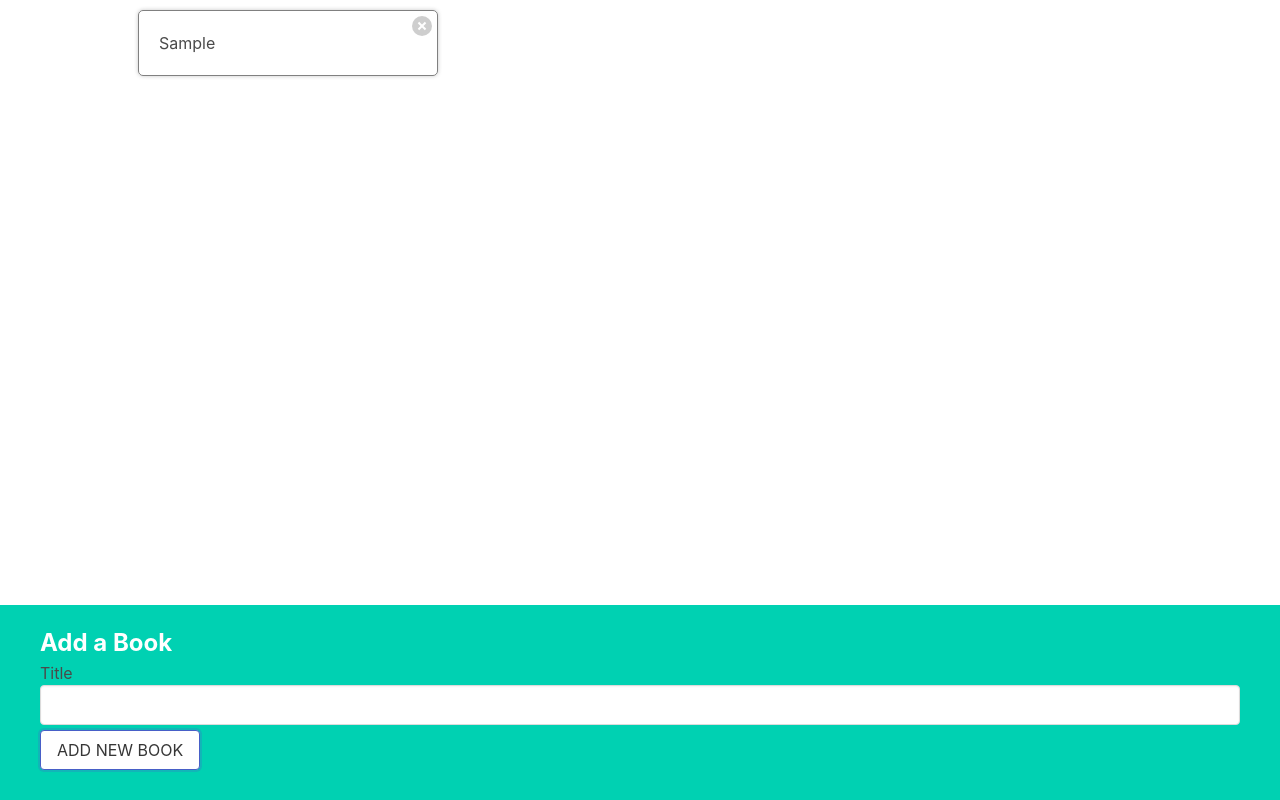
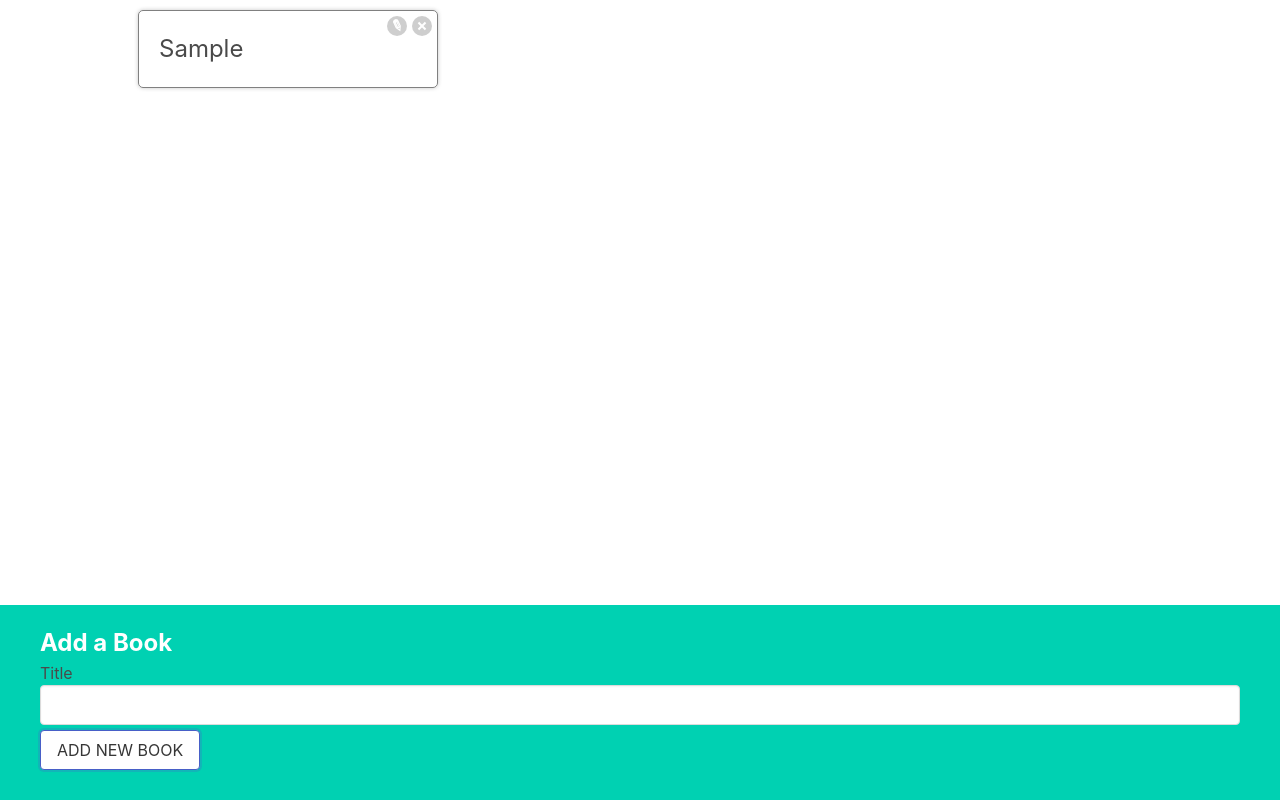
Before and after one commit to andbudha/books-app, a React (Create React App) app: page / in a window 1280 px wide. Both pictures are taken after typing "Sample" into the empty fields and a click on the button "ADD NEW BOOK". Built offline with nearby package versions, Linux system fonts and the light colour scheme.

Commit message:
BookShow comp. updated

```diff
--- a/src/components/BookShow.js
+++ b/src/components/BookShow.js
@@ -1,17 +1,37 @@
-import React from 'react';
+import React, {useState} from 'react';
+import {BookEdit} from "./BookEdit";
 
 export const BookShow = ({book, onDelete}) => {
 
+    //title editor state
+    const [showEdit, setShowEdit]=useState(false);
+
     //book deleting by id func
-    const onClikHandler = () => {
+    const onClickDeleteHandler = () => {
         onDelete(book.id);
     }
+
+    //title editing func
+    const onClickEditHandler = () => {
+        setShowEdit(!showEdit);
+    }
+
+    //title&title-editing conditioning
+    let content = <h3>{book.title}</h3>
+
+    if(showEdit){
+        content = <BookEdit/>;
+    }
+
     return (
         <div className={'book-show'}>
-            {book.title}
+            {content}
             <div className={'actions'}>
-                <button className={'delete'} onClick={onClikHandler}>
-                    X
+                <button className={'edit'} onClick={onClickEditHandler}>
+                    Edit
+                </button>
+                <button className={'delete'} onClick={onClickDeleteHandler}>
+                    Delete
                 </button>
             </div>
         </div>
```
